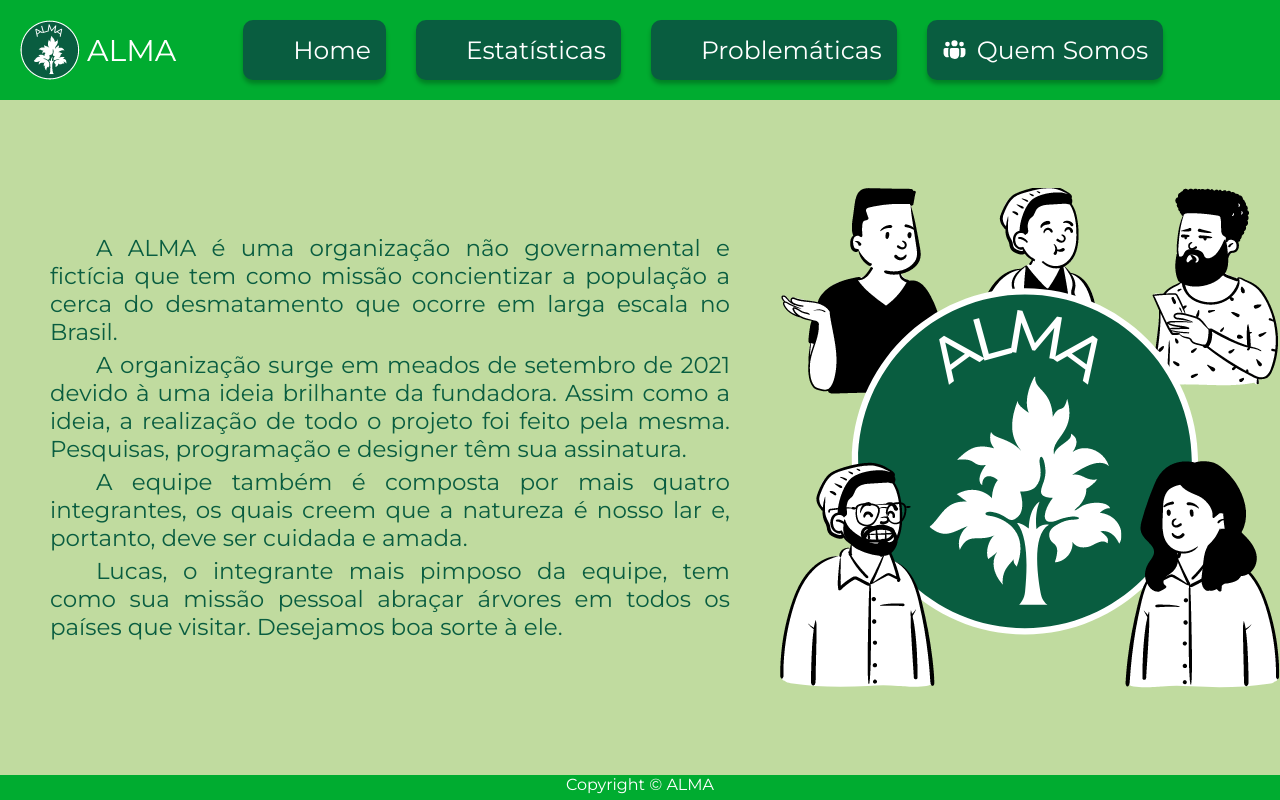
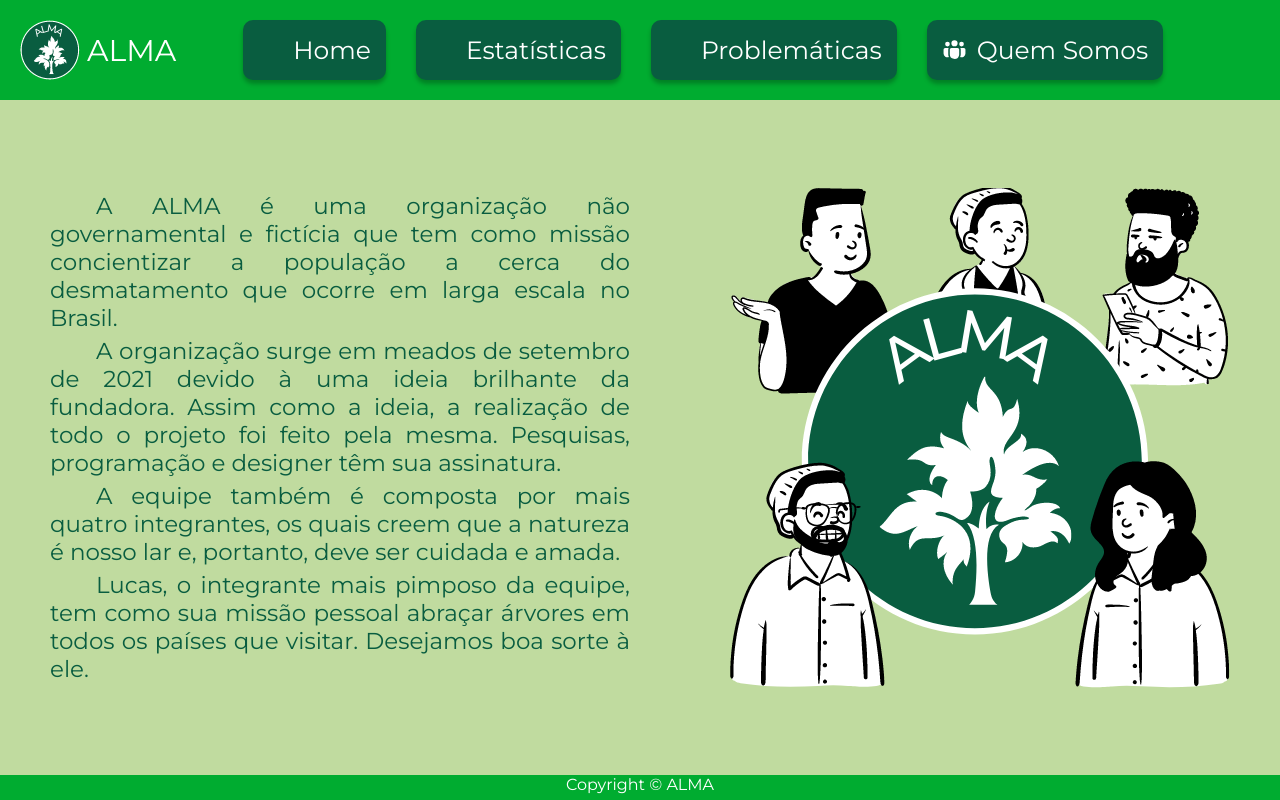
Before and after one commit to CC-UNIP-CAMPINAS/alma, a React (Create React App) app: page /quemsomos in a window 1280 px wide. Built offline with nearby package versions, Linux system fonts and the light colour scheme; some icons are missing.

Commit message:
style: :lipstick: Ajuste nas estruturas de margim e altura

```diff
--- a/src/components/App.css
+++ b/src/components/App.css
@@ -6,8 +6,8 @@
 }
 
 .App {
+    height: 100vh;
     background-color: #c0db9f;
-    height: 100vh;
     display: flex;
     flex-direction: column;
 }
--- a/src/components/QuemSomos/styles.css
+++ b/src/components/QuemSomos/styles.css
@@ -2,16 +2,16 @@
     display: flex;
     flex: 1;
     align-items: center;
+    padding: 0 50px;
 }
 
 .quadro {
-    width: 800px;
+    margin-right: 100px;
     color: #095d40;
     font-size: 23px;
 }
 
 .texto {
-    padding: 50px;
     text-align: justify;
 }
 
--- a/src/index.css
+++ b/src/index.css
@@ -11,3 +11,7 @@ body {
 code {
     font-family: source-code-pro, Menlo, Monaco, Consolas, "Courier New", monospace;
 }
+
+#root {
+    height: 100vh;
+}
```
